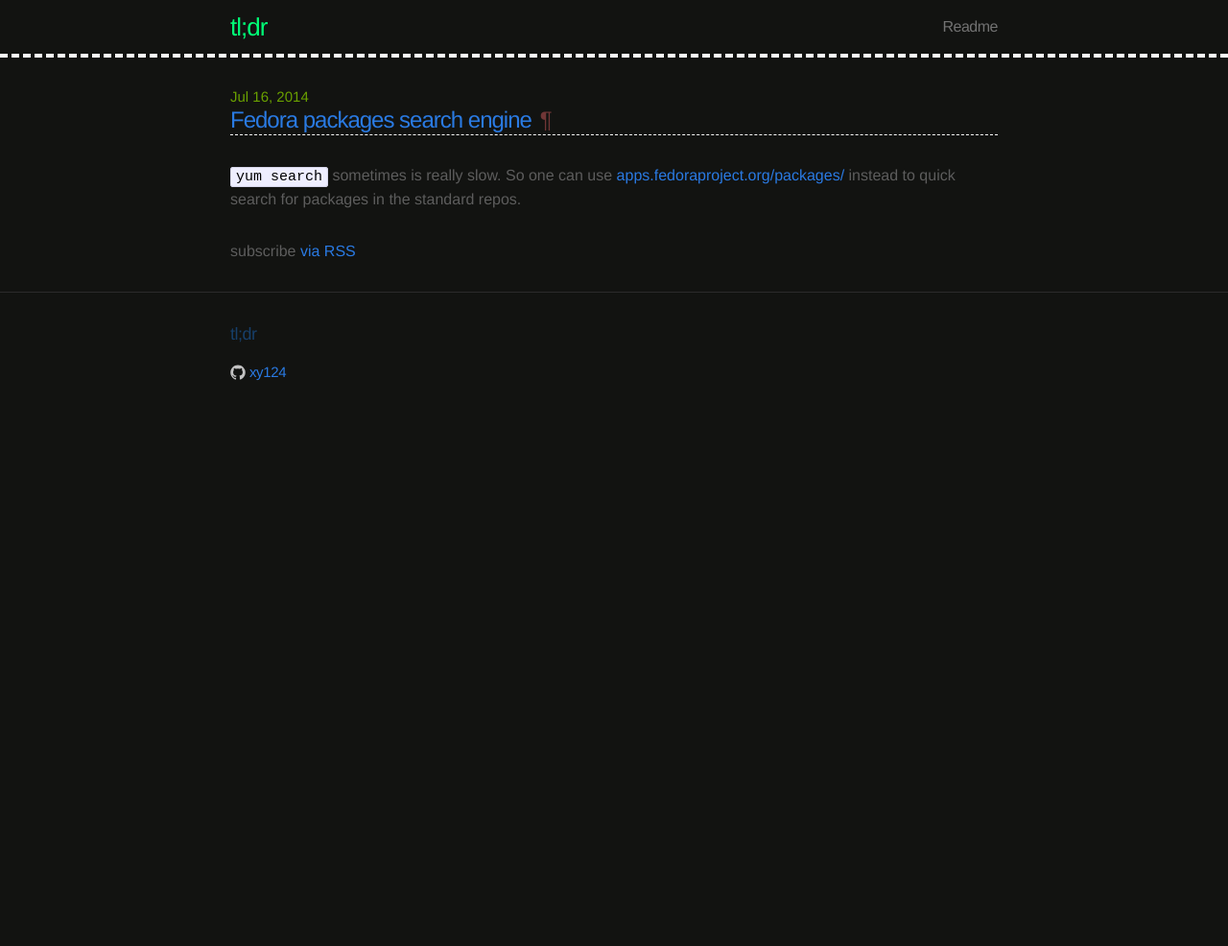
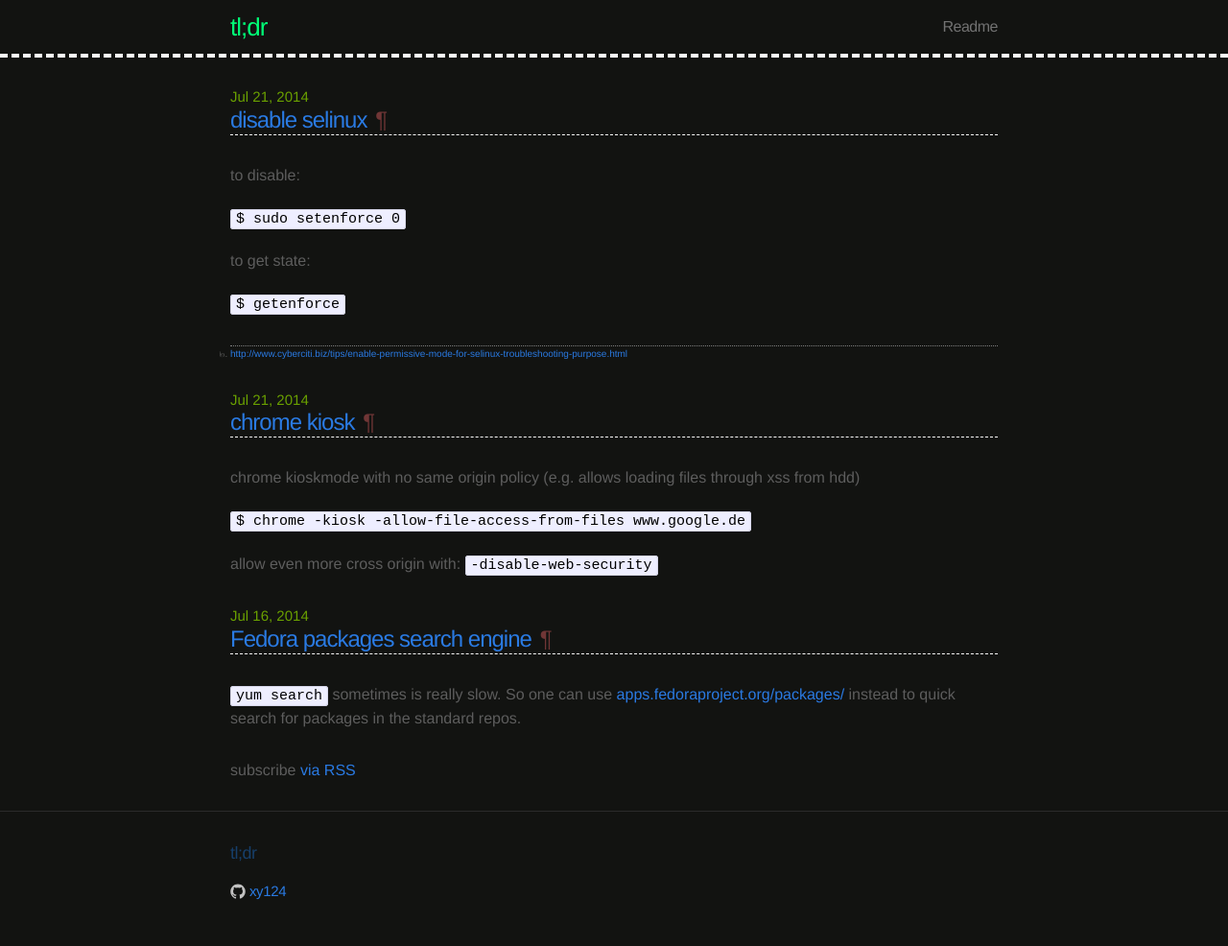
Before and after one commit to xy124/xy124.github.io, a Jekyll site: the page built from index.html, in a window 1280 px wide. Shown: the whole page at 96% size. Built offline with Jekyll 4.4.1, drawn with Linux system fonts in a browser that asks for light colours; before the commit the page ends 900 px from its top, so only the background shows below that.

Commit message:
added 2 posts

```diff
--- a/_posts/2014-07-16-Fedora-packages-search-engine.markdown
+++ b/_posts/2014-07-16-Fedora-packages-search-engine.markdown
@@ -4,7 +4,6 @@
 date:   2014-07-16 22:07:56
 categories: fedora yum
 ---
-
 `yum search` sometimes is really slow. So one can use
 [apps.fedoraproject.org/packages/][fedora-packages] instead to
 quick search for packages in the standard repos.
--- /dev/null
+++ b/_posts/2014-07-21-chrome-kiosk.md
@@ -0,0 +1,13 @@
+---
+layout: short_post
+title: "chrome kiosk"
+description: ""
+category:
+tags: origin,kiosk,chrome
+---
+chrome kioskmode with no same origin policy
+(e.g. allows loading files through xss from hdd)
+
+`$ chrome -kiosk -allow-file-access-from-files www.google.de`
+
+allow even more cross origin with:  `-disable-web-security`
--- /dev/null
+++ b/_posts/2014-07-21-disable-selinux.md
@@ -0,0 +1,16 @@
+---
+layout: short_post
+title: "disable selinux"
+description: ""
+category:
+tags: selinux
+refs:
+  - http://www.cyberciti.biz/tips/enable-permissive-mode-for-selinux-troubleshooting-purpose.html
+---
+to disable:
+
+`$ sudo setenforce 0`
+
+to get state:
+
+`$ getenforce`
```
